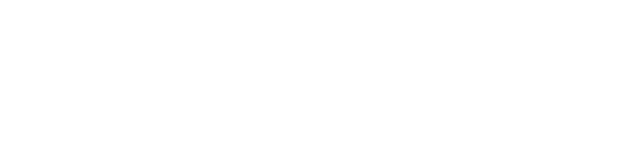
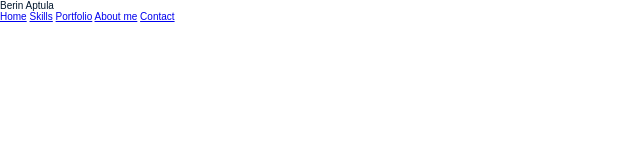
Before and after one commit to berinaptula/Portfolio-website, a website: page index.html in a window 1280 px wide. Shown: the whole page, without its empty margins (0-640 px from the left). Drawn offline with Linux system fonts and the light colour scheme; a web font is replaced by a local one.

Commit message:
Markup navbar

```diff
--- a/index.html
+++ b/index.html
@@ -10,6 +10,20 @@
 </head>
 
 <body>
+    <header class="header">
+        <div class="navbar">
+            <div class="navbar__logo">
+                <span class="navbar__logo--text">Berin Aptula</span>
+            </div>
+            <nav class="navbar__nav">
+                <a href="#" class="navbar__nav--link">Home</a>
+                <a href="#" class="navbar__nav--link">Skills</a>
+                <a href="#" class="navbar__nav--link">Portfolio</a>
+                <a href="#" class="navbar__nav--link">About me</a>
+                <a href="#" class="navbar__nav--link">Contact</a>
+            </nav>
+        </div>
+    </header>
 </body>
 
 </html>
```
